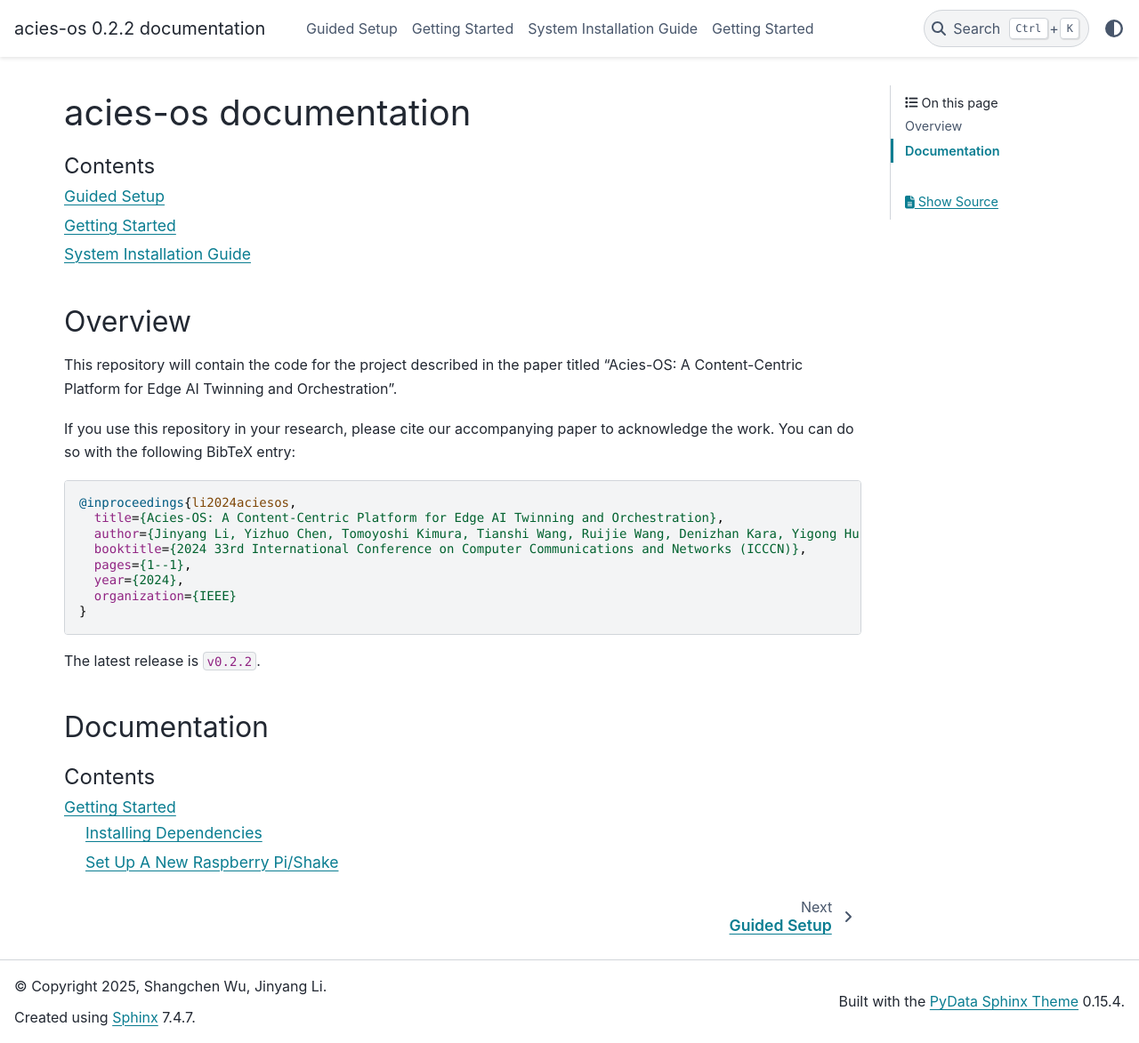
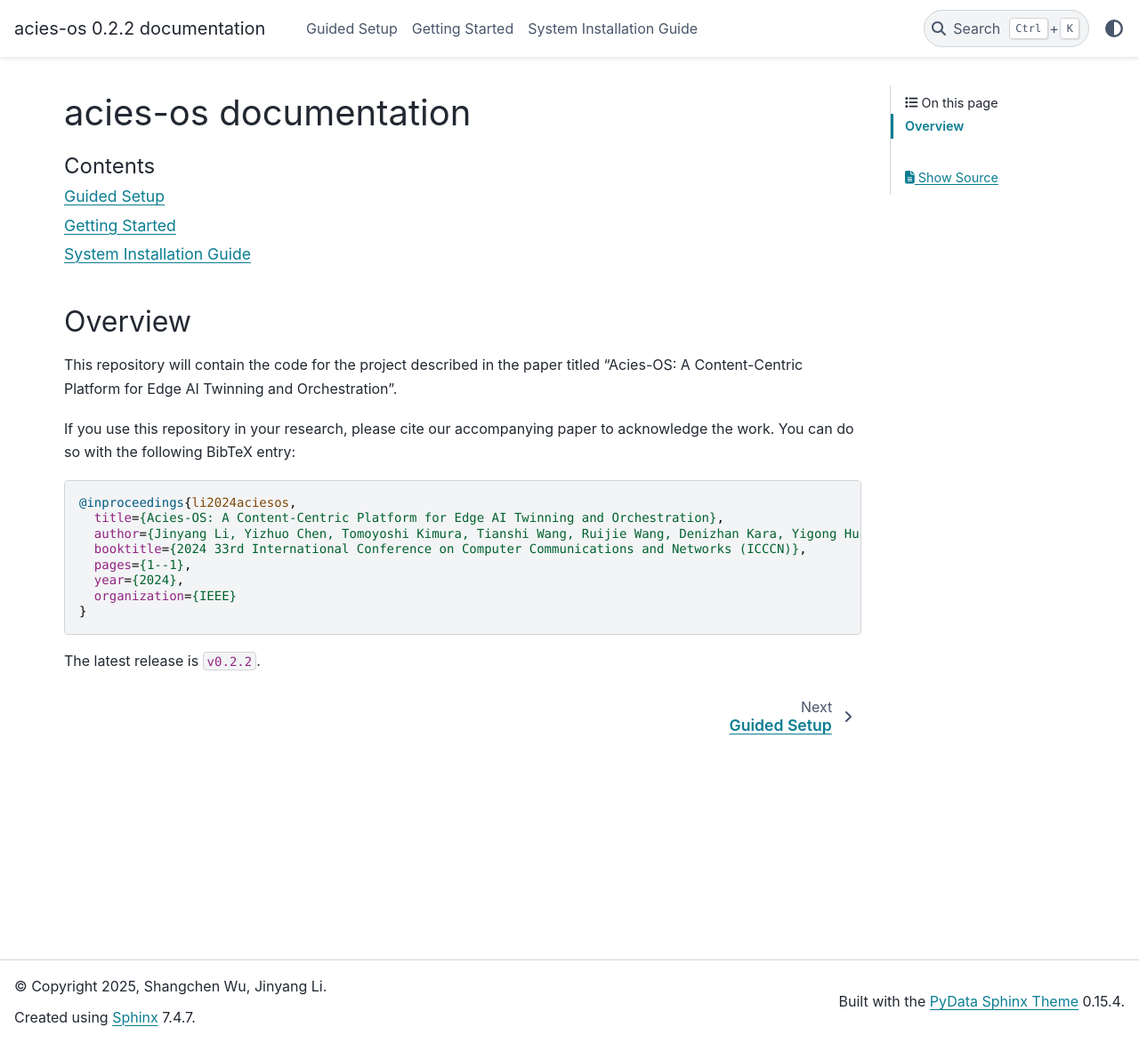
Before and after one commit to acies-os/acies-os, a Sphinx documentation site: the page built from docs/source/index.md, in a window 1280 px wide and 1173 px high. Shown: the whole window at 89% size. Built offline with Sphinx 7.4.7 and the PyData theme 0.15.4, drawn with Linux system fonts in a browser that asks for light colours.

Commit message:
resolved rebase diff

````diff
--- a/docs/source/index.md
+++ b/docs/source/index.md
@@ -29,11 +29,3 @@ If you use this repository in your research, please cite our accompanying paper
 ```
 
 The latest release is `v0.2.2`.
-
-## Documentation
-
-```{toctree}
-:maxdepth: 2
-:caption: Contents
-getting-started
-```
````
